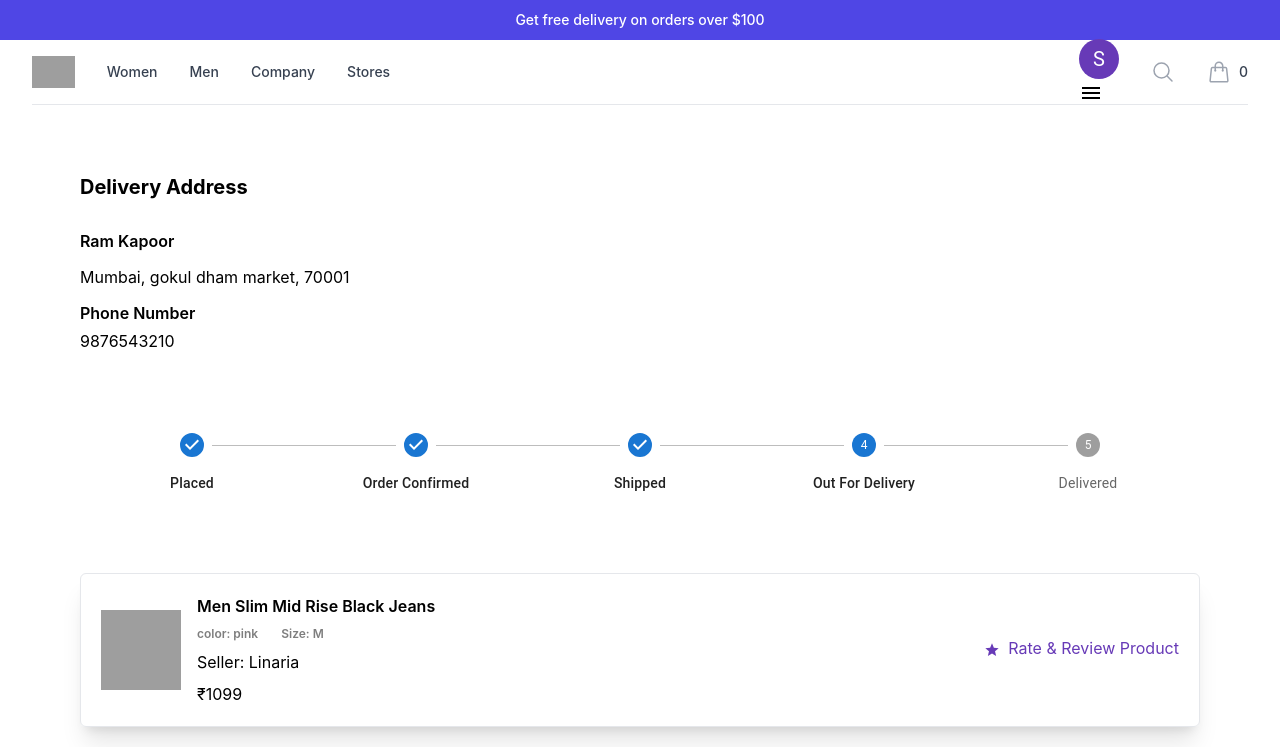
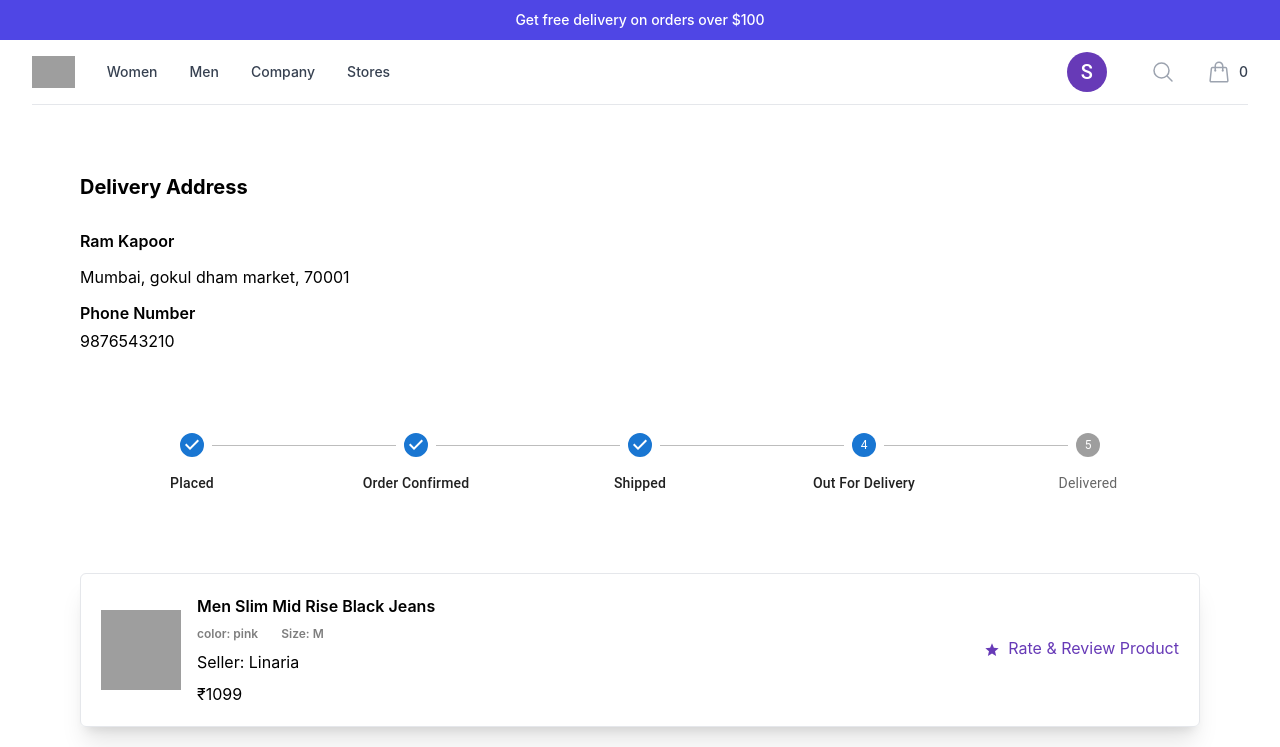
Before and after one commit to Shubh99992/Ecommerce-Website, a React (Create React App) app: page /account/order/1 in a window 1280 px wide. Shown: the top 747 px of the page. Built offline with nearby package versions, Linux system fonts and the light colour scheme; grey boxes are pictures that could not be loaded.

Commit message:
added profile info

```diff
--- a/src/customer/components/Navigation/Navigation.jsx
+++ b/src/customer/components/Navigation/Navigation.jsx
@@ -8,12 +8,18 @@ import {
 } from "@heroicons/react/24/outline";
 import { navigation } from "./navigationData";
 import { useLocation, useNavigate } from "react-router-dom";
-import { Button, Menu } from "@mui/icons-material";
-import { MenuItem } from '@mui/material';
 import Avatar from '@mui/material/Avatar';
 import { deepPurple } from "@mui/material/colors";
 import { Category, Logout } from '@mui/icons-material';
-
+import Button from '@mui/material/Button';
+import ClickAwayListener from '@mui/material/ClickAwayListener';
+import Grow from '@mui/material/Grow';
+import Paper from '@mui/material/Paper';
+import Popper from '@mui/material/Popper';
+import MenuItem from '@mui/material/MenuItem';
+import MenuList from '@mui/material/MenuList';
+import Stack from '@mui/material/Stack';
+import * as React from 'react';
 
 // import AuthModal from "../Auth/AuthModal";
 // import {useDispatch, useSelector} from "react-redux";
@@ -21,11 +27,50 @@ import { Category, Logout } from '@mui/icons-material';
 // import {getCart} from "../../../Redux/Customers/Cart/Action";
 
 
+
+
 function classNames(...classes) {
   return classes.filter(Boolean).join(" ");
 }
 
 export default function Navigation() {
+
+  // Menu
+const anchorRefMenu = React.useRef(null);
+const [openMenu, setOpenMenu] = React.useState(false);
+const handleToggleMenu = () => {
+  setOpenMenu((prevOpenMenu) => !prevOpenMenu);
+};
+
+const handleCloseMenu = (event) => {
+  if (anchorRefMenu.current && anchorRefMenu.current.contains(event.target)) {
+    return;
+  }
+
+  setOpenMenu(false);
+};
+
+function handleListKeyDown(event) {
+  if (event.key === 'Tab') {
+    event.preventDefault();
+    setOpenMenu(false);
+  } else if (event.key === 'Escape') {
+    setOpenMenu(false);
+  }
+}
+
+// return focus to the button when we transitioned from !open -> open
+const prevOpenMenu = React.useRef(openMenu);
+React.useEffect(() => {
+  if (prevOpenMenu.current === true && openMenu === false) {
+    anchorRefMenu.current.focus();
+  }
+
+  prevOpenMenu.current = openMenu;
+}, [openMenu]);
+
+
+
   const [open, setOpen] = useState(false);
   const navigate = useNavigate();
   // const dispatch =usedispatch();
@@ -43,11 +88,11 @@ export default function Navigation() {
   //   }
   // }, [jwt]);
 
-  const handleUserClick=(e)=>{
+  const handleUserClick = (e) => {
     setAnchorE1(e.currentTarget);
   };
 
-  const handleCloseUserMenu=(e)=>{
+  const handleCloseUserMenu = (e) => {
     setAnchorE1(null);
   }
 
@@ -77,8 +122,10 @@ export default function Navigation() {
   //   handleCloseUserMenu()
   //   navigate("/account/order ")
   // }
+  const [menu, setMenu] = useState(false)
 
   return (
+
     <div className="bg-white pb-10">
       {/* Mobile menu */}
       <Transition.Root show={open} as={Fragment}>
@@ -414,12 +461,22 @@ export default function Navigation() {
 
               <div className="ml-auto flex items-center">
                 <div className="hidden lg:flex lg:flex-1 lg:items-center lg:justify-end lg:space-x-6">
-                  {true?(<div><Avatar
+                  {true ? (<div>
+
+                    <Button
+                      ref={anchorRefMenu}
+                      id="composition-button"
+                      aria-controls={openMenu ? 'composition-menu' : undefined}
+                      aria-expanded={openMenu ? 'true' : undefined}
+                      aria-haspopup="true"
+                      onClick={handleToggleMenu}
+                    >
+                    <Avatar
                       className="text-white"
                       onClick={handleUserClick}
-                    aria-controls={open ? "basic-menu" : undefined}
+                      aria-controls={openMenu ? "basic-menu" : undefined}
                       aria-haspopup="true"
-                    aria-expanded={open ? "true" : undefined}
+                      aria-expanded={openMenu ? "true" : undefined}
                       sx={{
                         bgcolor: deepPurple[500],
                         color: "white",
@@ -429,23 +486,43 @@ export default function Navigation() {
                     >
                       S
                     </Avatar>
-                  <Menu id="basic-menu"
-                   anchorE1={anchorE1}
-                  open={openUserMenu}
-                  onClose={handleCloseUserMenu}
-                   MenuListProps={{"aria-labelledby":"basic-button",}}>
-                  <MenuItem
-                   onClick={handleCloseUserMenu}
-                   >Profile</MenuItem>
 
-                  <MenuItem onClick={()=>navigate("/account/order")}>
-                  My Orders
-                  </MenuItem>
-
-                  <MenuItem>Logout</MenuItem>
-                  </Menu>
+                  </Button>
+                    <Popper
+                      open={openMenu}
+                      anchorEl={anchorRefMenu.current}
+                      role={undefined}
+                      placement="bottom-start"
+                      transition
+                      disablePortal
+                    >
+                      {({ TransitionProps, placement }) => (
+                        <Grow
+                          {...TransitionProps}
+                          style={{
+                            transformOrigin:
+                              placement === 'bottom-start' ? 'left top' : 'left bottom',
+                          }}
+                        >
+                          <Paper>
+                            <ClickAwayListener onClickAway={handleCloseMenu}>
+                              <MenuList
+                                autoFocusItem={openMenu}
+                                id="composition-menu"
+                                aria-labelledby="composition-button"
+                                onKeyDown={handleListKeyDown}
+                              >
+                                <MenuItem onClick={handleCloseMenu}>Profile</MenuItem>
+                                <MenuItem onClick={handleCloseMenu}>My account</MenuItem>
+                                <MenuItem onClick={handleCloseMenu}>Logout</MenuItem>
+                              </MenuList>
+                            </ClickAwayListener>
+                          </Paper>
+                        </Grow>
+                      )}
+                    </Popper>
                   </div>
-                ):(
+                  ) : (
                     <Button onClick={handleOpen}
                       className={"text-sm font-medium text-gray-700 hover:text-gray-800"}>
                       Signin
```
Lines whose indentation alone changed are shown as unchanged.
